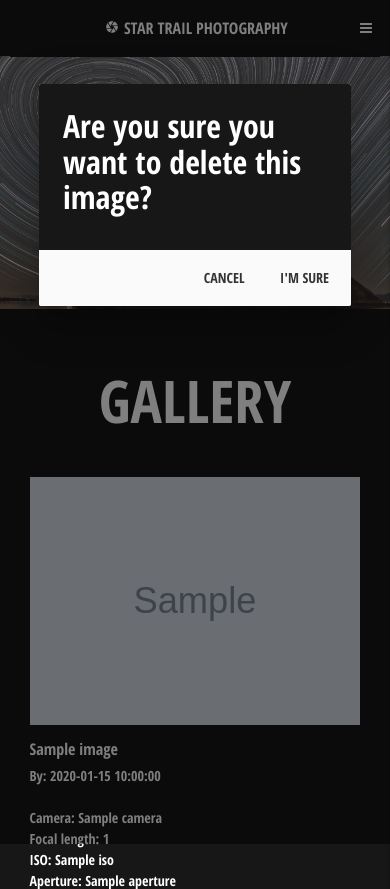
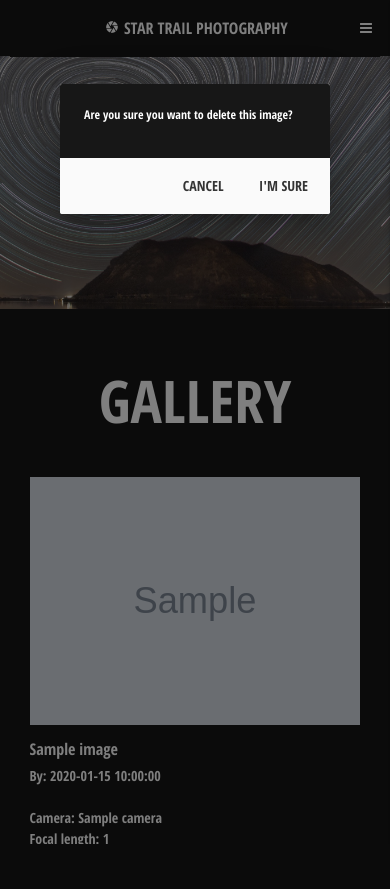
Before and after one commit to SuzanneNL/star-trail-photography, a Flask app: page /get_images in a window 390 px wide, after a click on "delete_forever". Shown: the top 889 px of the page. After the commit the page ends 844 px from the top, so only its background shows below. Run offline with Flask 2, Linux system fonts and the light colour scheme; grey boxes marked "Sample" are stand-in pictures; a database or web service that is not in the repository returns one stand-in record (values such as "Sample title"); some libraries are stand-ins or nearby versions.

Commit message:
Add media query to make modal also appear on smaller screen sizes

```diff
--- a/static/css/style.css
+++ b/static/css/style.css
@@ -188,6 +188,10 @@ footer>p {
     .desktop-gallery {
     display: none;
     }
+
+    .modal {
+        width: 400px;
+    }
 }
 
 @media screen and (max-width: 992px) {
@@ -221,5 +225,13 @@ footer>p {
     .shutter-logo {
         font-size: 14px;
     }
+
+    .modal {
+        width: 270px;
+    }
+
+    .modal-content h4 {
+        font-size: 12px;
+    }
 }
 /* ---------------------------------------------------------------- END MEDIA QUERIES */
```
